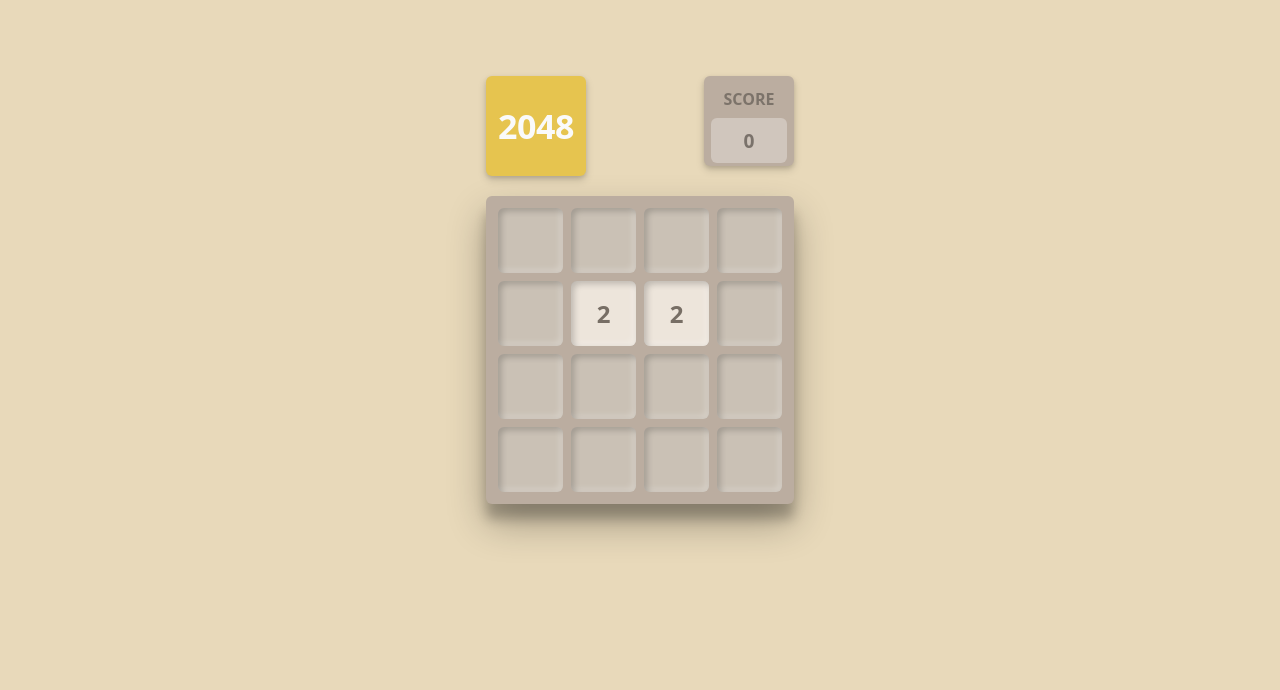
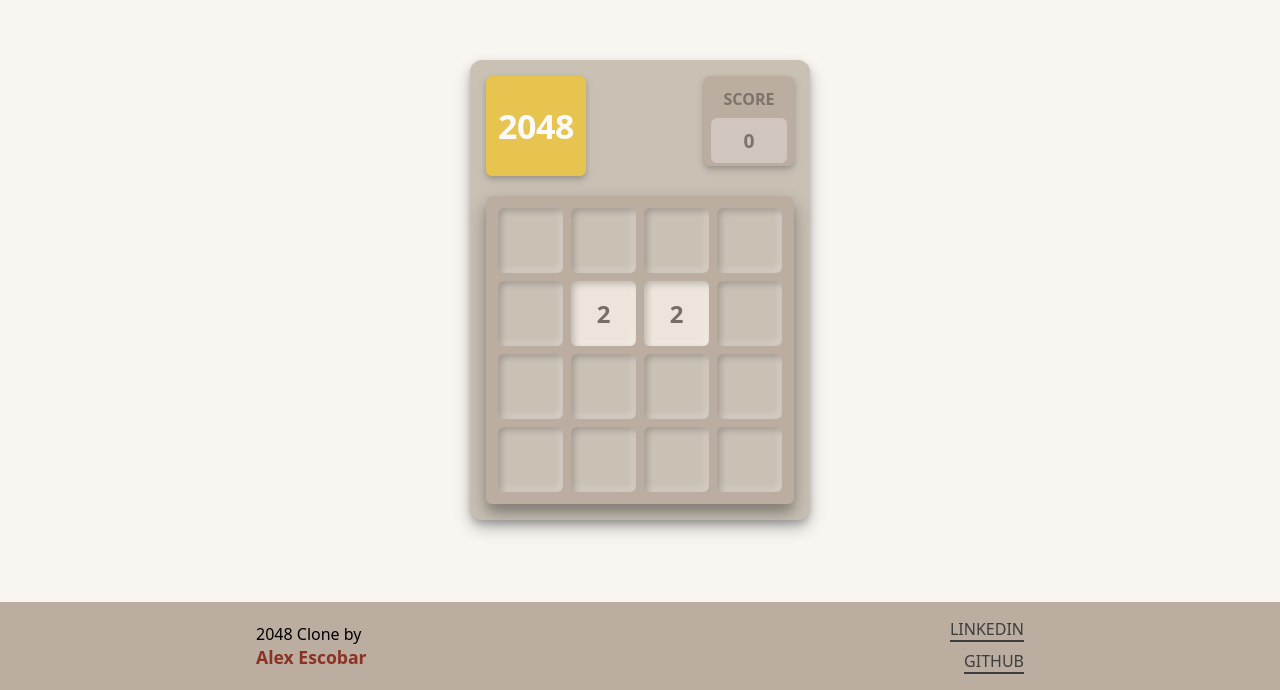
Before and after one commit to alex-escobar-h/2048-clone, a React (Vite) app: page / in a window 1280 px wide. Shown: the part 110-800 px from the top of the page. Built offline with nearby package versions, Linux system fonts and the light colour scheme.

Commit message:
Add Footer and modify board styles

```diff
--- a/src/App.tsx
+++ b/src/App.tsx
@@ -1,15 +1,13 @@
-import { Board } from './components/Board';
-import { Container } from './components/Container';
-import { Scoreboard } from './components/Scoreboard';
+import { BoardContainer } from './components/BoardContainer';
+import Footer from './components/Footer';
+
 import { GameProvider } from './contexts/GameProvider';
 
 export const App = () => {
   return (
     <GameProvider>
-      <Container>
-        <Scoreboard />
-        <Board />
-      </Container>
+      <BoardContainer />
+      <Footer />
     </GameProvider>
   );
 };
--- /dev/null
+++ b/src/components/BoardContainer.tsx
@@ -0,0 +1,12 @@
+import { Scoreboard } from './Scoreboard';
+import { Board } from './Board';
+import styles from '../styles/BoardContainer.module.css';
+
+export const BoardContainer = () => {
+  return (
+    <main className={styles.container}>
+      <Scoreboard />
+      <Board />
+    </main>
+  );
+};
--- a/src/components/Container.tsx
+++ /dev/null
@@ -1,6 +0,0 @@
-import { PropsWithChildren } from 'react';
-import styles from '../styles/Container.module.css';
-
-export const Container = ({ children }: PropsWithChildren) => {
-  return <main className={styles.container}>{children}</main>;
-};
--- /dev/null
+++ b/src/components/Footer.tsx
@@ -0,0 +1,32 @@
+import styles from '../styles/Footer.module.css';
+const Footer = () => {
+  return (
+    <div className={styles.footer}>
+      <div className={styles.container}>
+        <p>
+          2048 Clone by <span className={styles.author}>Alex Escobar</span>
+        </p>
+        <div className={styles.socials}>
+          <a
+            className={styles.social}
+            href='https://www.linkedin.com/in/alex-h-escobar'
+            target='_blank'
+            rel='noopener noreferrer'
+          >
+            LinkedIn
+          </a>
+          <a
+            className={styles.social}
+            href='https://github.com/alex-escobar-h'
+            target='_blank'
+            rel='noopener noreferrer'
+          >
+            GitHub
+          </a>
+        </div>
+      </div>
+    </div>
+  );
+};
+
+export default Footer;
--- a/src/styles/Board.module.css
+++ b/src/styles/Board.module.css
@@ -6,7 +6,7 @@
   display: flex;
   align-items: center;
   justify-content: center;
-  box-shadow: 0 19px 38px rgba(0, 0, 0, 0.3), 0 15px 12px rgba(0, 0, 0, 0.22);
+  box-shadow: 0 9px 19px rgba(0, 0, 0, 0.3), 0 8px 6px rgba(0, 0, 0, 0.1);
 }
 
 .grid {
--- /dev/null
+++ b/src/styles/BoardContainer.module.css
@@ -0,0 +1,11 @@
+.container {
+  flex: 1;
+  display: flex;
+  flex-direction: column;
+  align-items: center;
+  justify-content: center;
+  padding: 1rem;
+  background: var(--cell-bg);
+  border-radius: 12px;
+  box-shadow: 0 8px 16px rgba(0, 0, 0, 0.25), 0 4px 6px rgba(0, 0, 0, 0.15);
+}
--- a/src/styles/Container.module.css
+++ /dev/null
@@ -1,5 +0,0 @@
-.container {
-  min-width: var(--board-size);
-  background-color: var(--4-tile);
-  border-radius: var(--board-radius);
-}
--- /dev/null
+++ b/src/styles/Footer.module.css
@@ -0,0 +1,88 @@
+/* Base styles (mobile first) */
+.footer {
+  position: absolute;
+  bottom: 0;
+  left: 0;
+  width: 100vw;
+  background: var(--secondary-bg);
+  padding: 1rem;
+}
+
+.container {
+  width: 100%;
+  max-width: var(--board-size); /* Limits to board size on larger screens */
+  margin: 0 auto;
+  display: flex;
+  flex-direction: column;
+  justify-content: center;
+  align-items: center;
+  gap: 1rem;
+  padding: 0 1rem;
+  text-align: center;
+}
+
+.author {
+  font-weight: bold;
+  color: #8a3324;
+  font-size: 1rem;
+}
+
+.socials {
+  display: flex;
+  flex-direction: row;
+  justify-content: center;
+  gap: 1rem;
+}
+
+.social {
+  display: inline-block;
+  width: fit-content;
+  text-decoration: none;
+  color: #3d3d3d;
+  text-transform: uppercase;
+  border-bottom: 2px solid #3d3d3d;
+  transition: border-bottom 0.3s, color 0.3s;
+  font-size: 0.9rem;
+}
+
+.social:hover {
+  border-bottom: 2px solid #8a3324;
+  color: #8a3324;
+}
+
+/* Medium devices (tablets, 768px and up) */
+@media (min-width: 768px) {
+  .container {
+    flex-direction: row;
+    justify-content: space-between;
+    text-align: left;
+    width: 768px;
+  }
+
+  .author {
+    font-size: 1.1rem;
+    display: block;
+  }
+
+  .socials {
+    flex-direction: column;
+    align-items: flex-end;
+    gap: 0.5rem;
+  }
+}
+
+/* Large devices (desktops, 1200px and up) */
+@media (min-width: 1200px) {
+  .container {
+    max-width: 1100px;
+    padding: 0;
+  }
+
+  .footer {
+    padding: 1rem 2rem;
+  }
+
+  .social {
+    font-size: 1rem;
+  }
+}
--- a/src/styles/Scoreboard.module.css
+++ b/src/styles/Scoreboard.module.css
@@ -1,5 +1,5 @@
 .container {
-  width: 100%;
+  width: var(--board-size);
   display: flex;
   align-items: flex-start;
   justify-content: space-between;
--- a/src/styles/global.css
+++ b/src/styles/global.css
@@ -74,13 +74,10 @@
 body {
   font-family: system-ui, -apple-system, BlinkMacSystemFont, 'Segoe UI', Roboto,
     Oxygen, Ubuntu, Cantarell, 'Open Sans', 'Helvetica Neue', sans-serif;
-  /* background-color: var(--primary-bg);
-  color: var(--primary-text-color); */
-  background-color: hsl(120, 4%, 22%);
-  background-color: var(--4-tile);
-  color: hsl(120, 4%, 82%);
-  min-height: 100svh;
+  background-color: var(--primary-bg);
+  min-height: 100vh;
   display: flex;
+  flex-direction: column;
   align-items: center;
   justify-content: center;
 }
```
